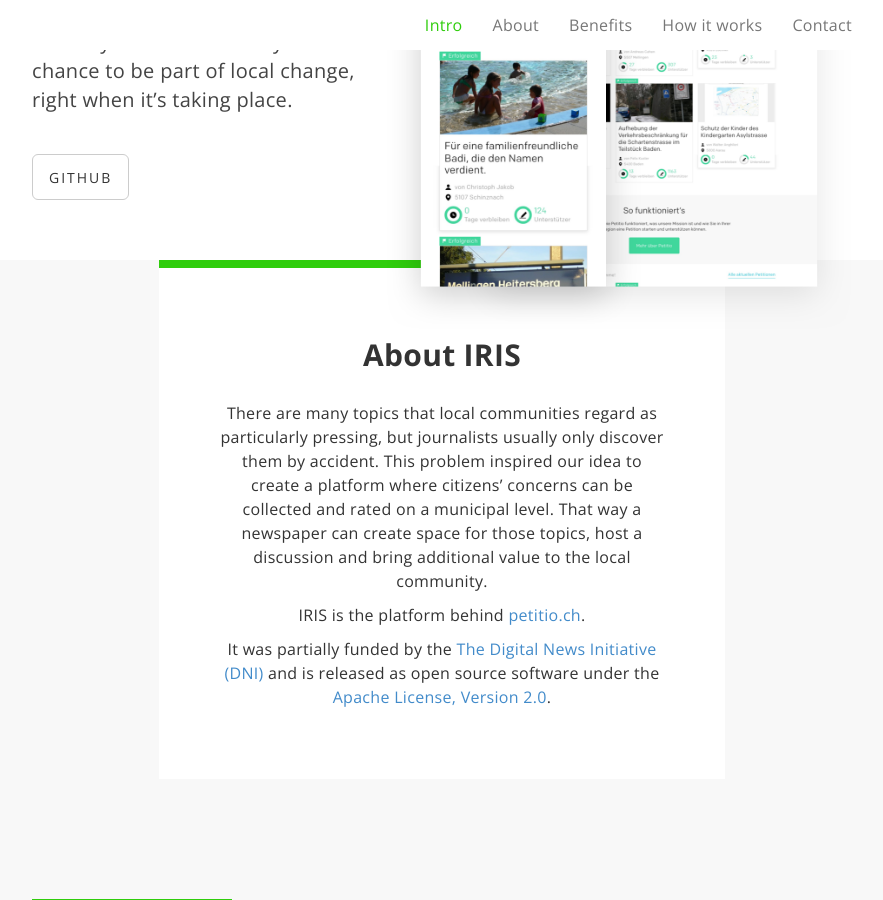
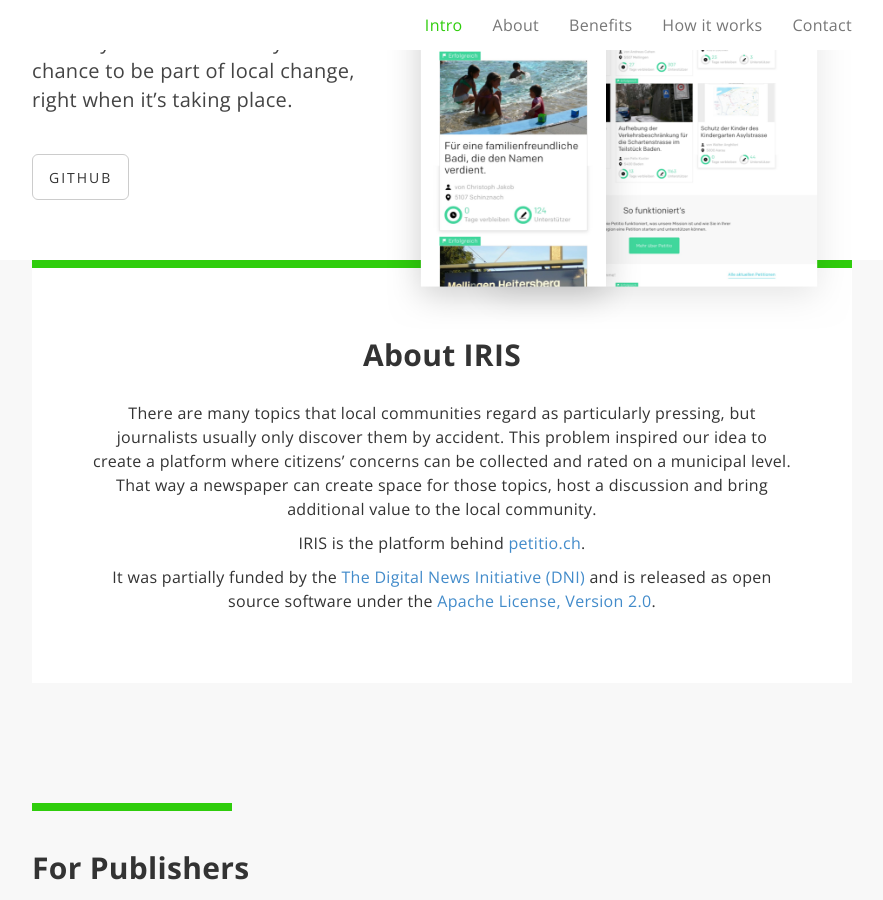
Before and after one commit to iris-dni/iris-landing-page, a Jekyll site: the page built from index.html, in a window 1280 px wide and 900 px high, scrolled down 413 px. Shown: the whole window, without its empty margins (198-1081 px from the left). Built offline with Jekyll 4.4.1, drawn with Linux system fonts in a browser that asks for light colours.

Commit message:
About-section in full width to match new header, following the decrease of the container max width on the large breakpoints

```diff
--- a/_includes/about.html
+++ b/_includes/about.html
@@ -2,8 +2,7 @@
 <section id="about" class="">
   <div class="content-section-top">
     <div class="container">
-      <div class="row">
-        <div class="col-lg-8 col-lg-offset-2 about-text">
+      <div class="about-text">
         <h2 class="about-text__title">About {{ site.title }}</h2>
 
         <p>There are many topics that local communities regard as particularly
@@ -24,5 +23,4 @@
       </div>
     </div>
   </div>
-  </div>
 </section>
```
Lines whose indentation alone changed are shown as unchanged.
